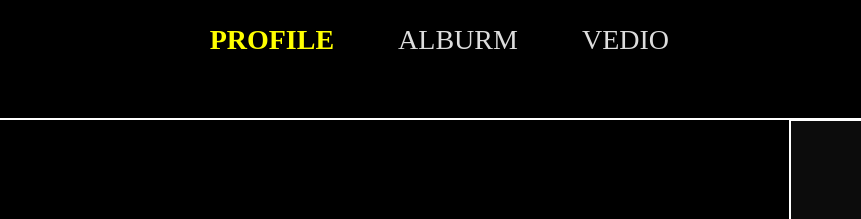
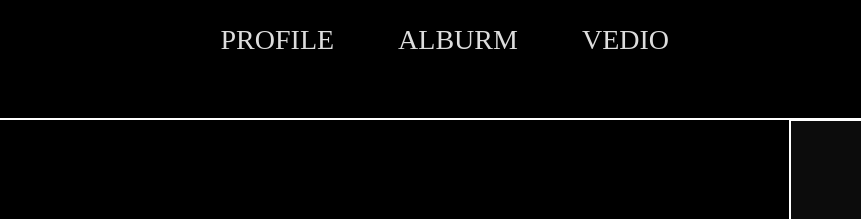
Before and after one commit to gilmiye/git.hub2.io, a plain HTML site: page index.html in a window 1280 px wide. Shown: the top 219 px of the page, 419-1280 px from the left. Drawn offline with Linux system fonts and the light colour scheme; grey boxes are pictures that could not be loaded.

Commit message:
Update index.html

```diff
--- a/index.html
+++ b/index.html
@@ -159,7 +159,7 @@
 
     <div id="menu">
       <ul>
-        <li><a href="profile.html"class="click">PROFILE</a></li>
+        <li><a href="profile.html">PROFILE</a></li>
         <li><a href="alburm.html">ALBURM</a></li>
         <li><a href="vedio.html">VEDIO</a></li>
         <!--<li><a href="product.html">PRODUCT</a></li>-->
```
